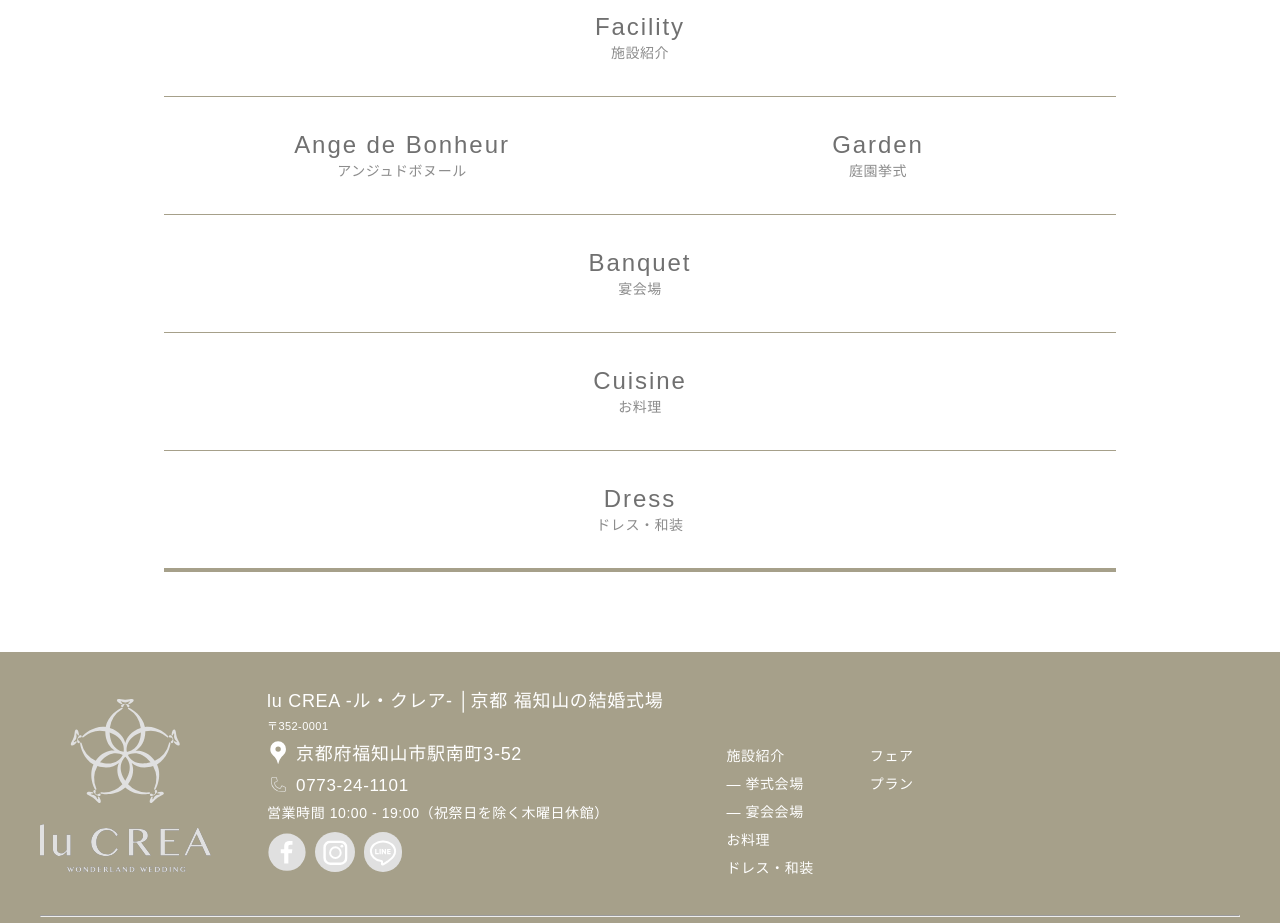
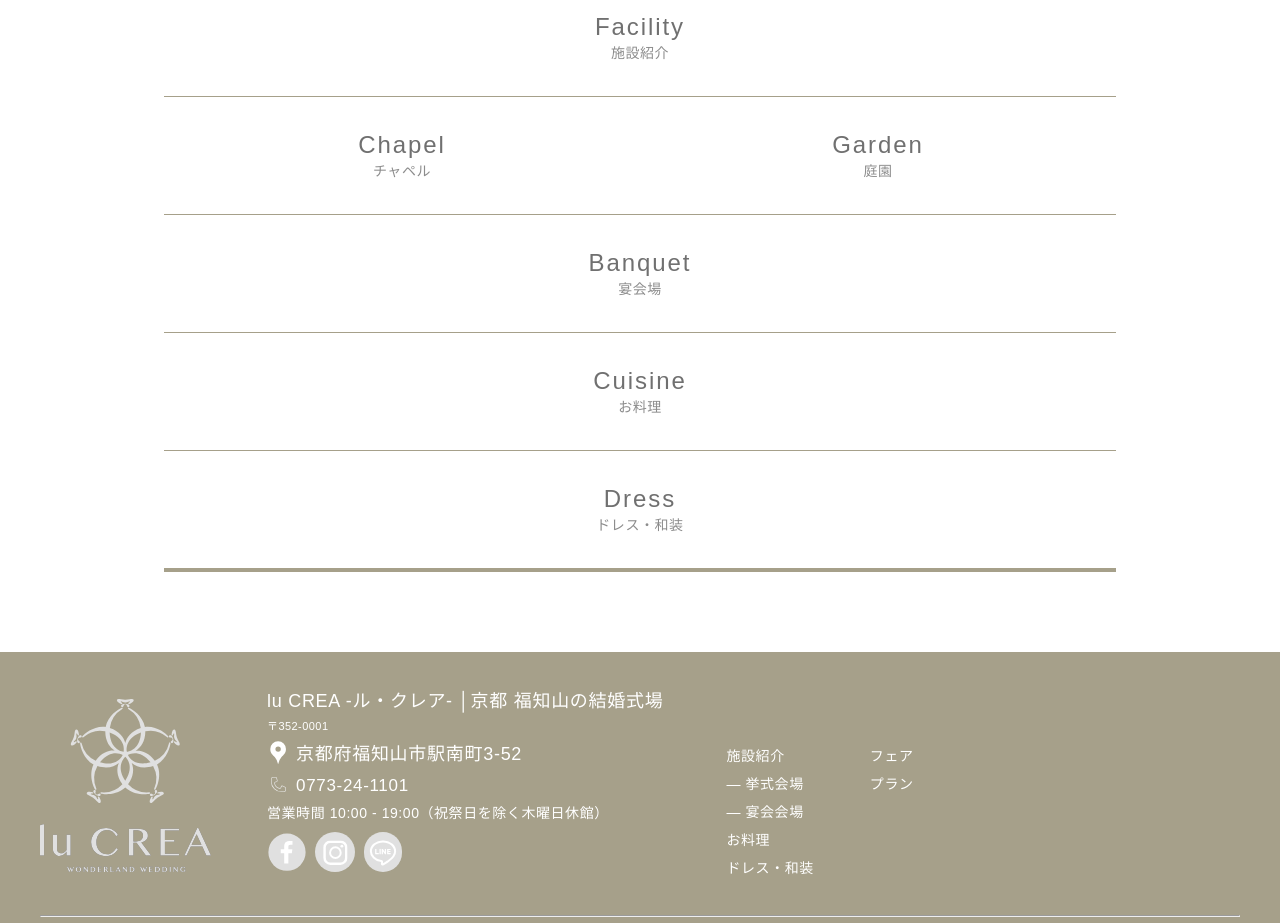
Before and after one commit to plusjam/marriyell, a Next.js app: page /cuisine in a window 1280 px wide. Shown: the part 5140-6063 px from the top of the page. Built offline with nearby package versions, Linux system fonts and the light colour scheme.

Commit message:
文言修正

```diff
--- a/src/components/orgs/Underlayer3.tsx
+++ b/src/components/orgs/Underlayer3.tsx
@@ -20,24 +20,24 @@ const Underlayer3 = () => {
         <div className={Styles.row}>
           {isFacility ? (
             <>
-              <Scroll className={`${Styles.link} ${Styles.inner} ${Styles.h3}`} to="ange_de_bonheur" smooth={true} duration={500} offset={-120}>
-                <div className={Styles.en}>Ange de Bonheur</div>
-                <div className={Styles.ja}>アンジュドボヌール</div>
+              <Scroll className={`${Styles.link} ${Styles.inner} ${Styles.h3}`} to="chapel" smooth={true} duration={500} offset={-80}>
+                <div className={Styles.en}>Chapel</div>
+                <div className={Styles.ja}>チャペル</div>
               </Scroll>
-              <Scroll className={`${Styles.link} ${Styles.inner} ${Styles.h3}`} to="garden" smooth={true} duration={500} offset={-120}>
+              <Scroll className={`${Styles.link} ${Styles.inner} ${Styles.h3}`} to="garden" smooth={true} duration={500} offset={-80}>
                 <div className={Styles.en}>Garden</div>
-                <div className={Styles.ja}>庭園挙式</div>
+                <div className={Styles.ja}>庭園</div>
               </Scroll>
             </>
           ) : (
             <>
-              <Link className={Styles.link} href="/facility#ange_de_bonheur">
-                <div className={Styles.en}>Ange de Bonheur</div>
-                <div className={Styles.ja}>アンジュドボヌール</div>
+              <Link className={Styles.link} href="/facility#chapel">
+                <div className={Styles.en}>Chapel</div>
+                <div className={Styles.ja}>チャペル</div>
               </Link>
               <Link className={Styles.link} href="/facility#garden">
                 <div className={Styles.en}>Garden</div>
-                <div className={Styles.ja}>庭園挙式</div>
+                <div className={Styles.ja}>庭園</div>
               </Link>
             </>
           )}
```
